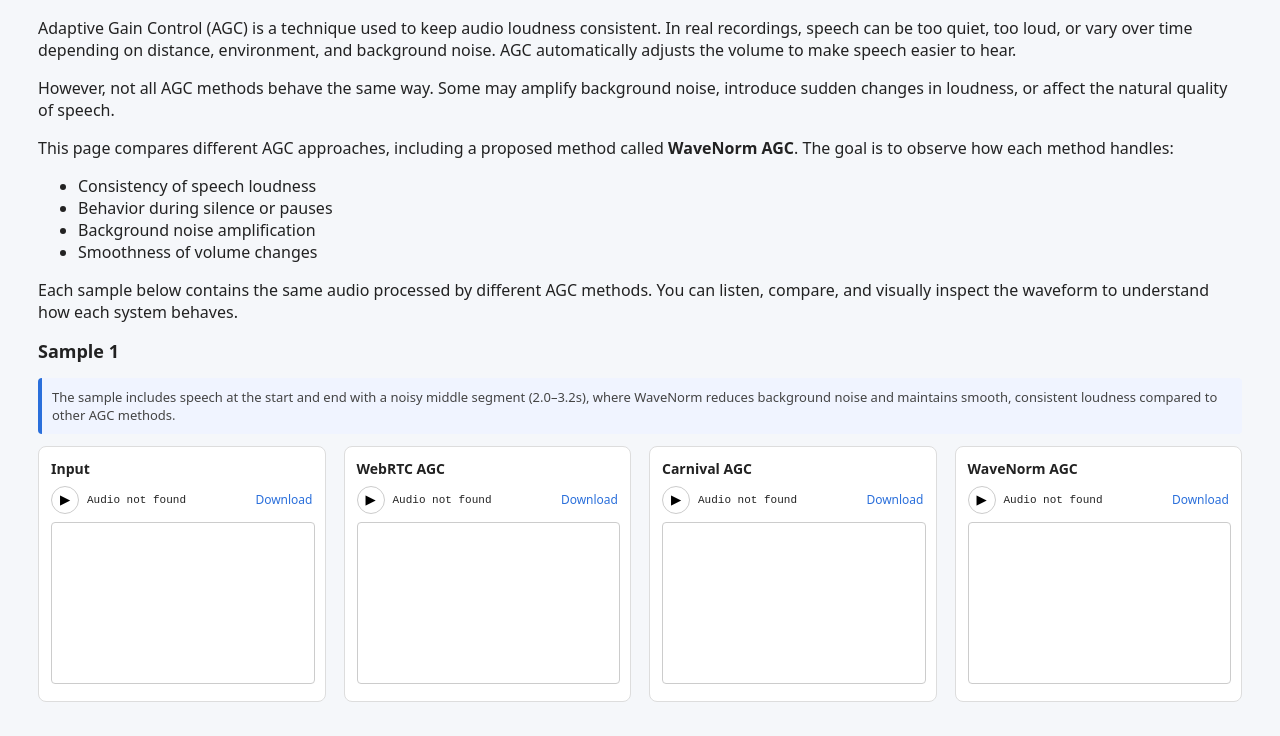
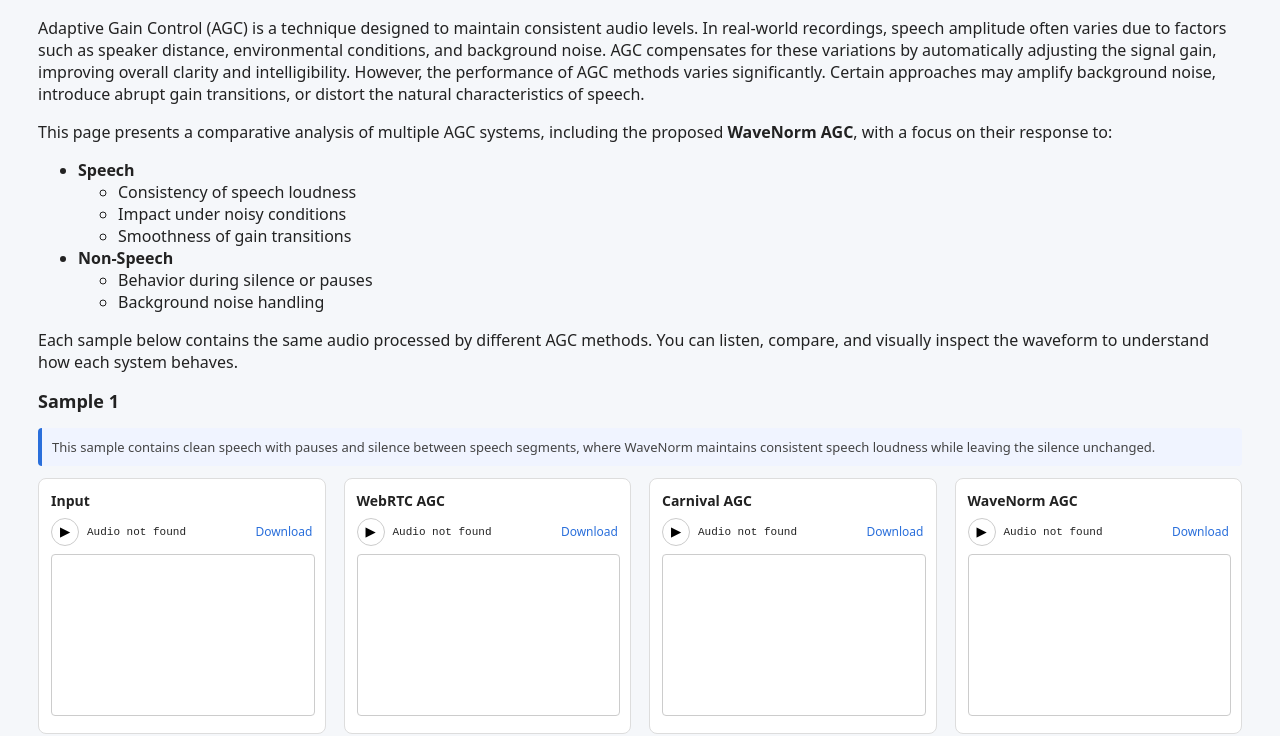
Before and after one commit to wavenorm123/WaveNorm_AGC, a plain HTML site: page index.html in a window 1280 px wide. Shown: the part 94-830 px from the top of the page. Drawn offline with Linux system fonts and the light colour scheme; no server answers.

Commit message:
Update index.html

```diff
--- a/index.html
+++ b/index.html
@@ -5,31 +5,38 @@
 <meta name="viewport" content="width=device-width, initial-scale=1.0">
 
 <title>Speech AGC Model Comparison</title>
+
 <div class="intro">
   <h2>WaveNorm AGC</h2>
+
   <p>
-    Adaptive Gain Control (AGC) is a technique used to keep audio loudness consistent.
-    In real recordings, speech can be too quiet, too loud, or vary over time depending
-    on distance, environment, and background noise. AGC automatically adjusts the volume
-    to make speech easier to hear.
+    Adaptive Gain Control (AGC) is a technique designed to maintain consistent audio levels. In real-world recordings, speech amplitude often varies due to factors such as speaker distance, environmental conditions, and background noise. AGC compensates for these variations by automatically adjusting the signal gain, improving overall clarity and intelligibility.
+However, the performance of AGC methods varies significantly. Certain approaches may amplify background noise, introduce abrupt gain transitions, or distort the natural characteristics of speech.
   </p>
 
+
+
   <p>
-    However, not all AGC methods behave the same way. Some may amplify background noise,
-    introduce sudden changes in loudness, or affect the natural quality of speech.
+    This page presents a comparative analysis of multiple AGC systems, including the proposed
+    <strong>WaveNorm AGC</strong>, with a focus on their response to:
   </p>
 
-  <p>
-    This page compares different AGC approaches, including a proposed method called
-    <strong>WaveNorm AGC</strong>. The goal is to observe how each method handles:
-  </p>
+    <ul>
+      <li><b>Speech</b>
+        <ul>
+          <li>Consistency of speech loudness</li>
+          <li>Impact under noisy conditions</li>
+          <li>Smoothness of gain transitions</li>
+        </ul>
+      </li>
 
-  <ul>
-    <li>Consistency of speech loudness</li>
-    <li>Behavior during silence or pauses</li>
-    <li>Background noise amplification</li>
-    <li>Smoothness of volume changes</li>
-  </ul>
+      <li><b>Non-Speech</b>
+        <ul>
+          <li>Behavior during silence or pauses</li>
+          <li>Background noise handling</li>
+        </ul>
+      </li>
+    </ul>
 
   <p>
     Each sample below contains the same audio processed by different AGC methods.
@@ -145,48 +152,141 @@
 <div id="root"></div>
 
 <script>
+
 const SAMPLES = [
+
   {
+
+    id: "timit_MLLL0_SX193",
+
+    title: "Sample 1",
+
+    note: "This sample contains clean speech with pauses and silence between speech segments, where WaveNorm maintains consistent speech loudness while leaving the silence unchanged.",
+
+    dataset: "timit"   // 👈 mark dataset
+
+  },
+
+  {
+
     id: 7,
-    title: "Sample 1",
-    note: "The sample includes speech at the start and end with a noisy middle segment (2.0–3.2s), where WaveNorm reduces background noise and maintains smooth, consistent loudness compared to other AGC methods."
+
+    title: "Sample 2",
+
+    note: "The sample includes speech at the start and end with a noisy middle segment (2.0–3.2s)...",
+
+    dataset: "internal"
+
   },
+
   {
+
     id: 20,
-    title: "Sample 2",
-    note: "WaveNorm maintains consistent speech loudness by balancing gain across speech segments,while reducing noise in non-speech regions (0–3s, 7.4–7.8s) and preserving the silent interval (6–7.4s) as true silence, unlike other models that amplify both speech and non-speech segments."
+
+    title: "Sample 3",
+
+    note: "WaveNorm maintains consistent speech loudness...",
+
+    dataset: "internal"
+
   },
+
   {
+
     id: 13,
-    title: "Sample 3",
-    note: "This sample includes continuous, mixed background noise, where WaveNorm preserves consistent speech loudness while effectively reducing the noise."
-    },
+
+    title: "Sample 4",
+
+    note: "This sample includes continuous, mixed background noise...",
+
+    dataset: "internal"
+
+  },
+
   {
+
     id: 14,
-    title: "Sample 4",
-    note: "WaveNorm maintains speech loudness while reducing continuous background noise in this sample."
+
+    title: "Sample 5",
+
+    note: "WaveNorm maintains speech loudness while reducing continuous background noise...",
+
+    dataset: "internal"
+
   },
+
   {
+
     id: 15,
-    title: "Sample 5",
-    note: "WaveNorm maintains speech loudness while reducing mixed background noises in this sample.."
+
+    title: "Sample 6",
+
+    note: "WaveNorm maintains speech loudness while reducing mixed background noises...",
+
+    dataset: "internal"
+
   }
+
 ];
 
 const MODELS = [
+
   {key:'input',label:'Input'},
+
   {key:'webrtc',label:'WebRTC AGC'},
+
   {key:'carnival',label:'Carnival AGC'},
+
   {key:'wavenorm',label:'WaveNorm AGC'},
+
 ];
 
-/* PATH */
-function filePath(id, model){
-  if(model==='input') return `Internal_dataset/inputs/int_utt_${id}_raw_input.wav`;
-  if(model==='webrtc') return `Internal_dataset/outputs/WebRTC_AGC/int_utt_${id}_webrtc_output.wav`;
-  if(model==='carnival') return `Internal_dataset/outputs/Carnival_AGC/int_utt_${id}_carnival_output.wav`;
+/* ✅ SINGLE SMART PATH FUNCTION */
+
+function filePath(sample, model){
+
+  // ---- TIMIT (Sample 0 only) ----
+
+  if(sample.dataset === "timit"){
+
+    const id = sample.id;
+
+    if(model==='input')
+
+      return `TIMIT/inputs/${id}.wav`;
+
+    if(model==='webrtc')
+
+      return `TIMIT/outputs/WebRTC_AGC/${id}_webrtc_output.wav`;
+
+    if(model==='carnival')
+
+      return `TIMIT/outputs/Carnival_AGC/${id}_carnival_output.wav`;
+
+    return `TIMIT/outputs/WaveNorm_AGC/${id}_wavenorm_output.wav`;
+
+  }
+
+  // ---- INTERNAL DATASET (others) ----
+
+  const id = sample.id;
+
+  if(model==='input')
+
+    return `Internal_dataset/inputs/int_utt_${id}_raw_input.wav`;
+
+  if(model==='webrtc')
+
+    return `Internal_dataset/outputs/WebRTC_AGC/int_utt_${id}_webrtc_output.wav`;
+
+  if(model==='carnival')
+
+    return `Internal_dataset/outputs/Carnival_AGC/int_utt_${id}_carnival_output.wav`;
+
   return `Internal_dataset/outputs/WaveNorm_AGC/int_utt_${id}_wavenorm_output.wav`;
+
 }
+
 
 function fmt(s){
   return `${Math.floor(s/60)}:${Math.floor(s%60).toString().padStart(2,'0')}`;
@@ -403,7 +503,7 @@
 
     MODELS.forEach(m=>{
 
-      const src=filePath(s.id,m.key);
+      const src=filePath(s,m.key);
 
       const card=document.createElement("div");
       card.className="card";
```
